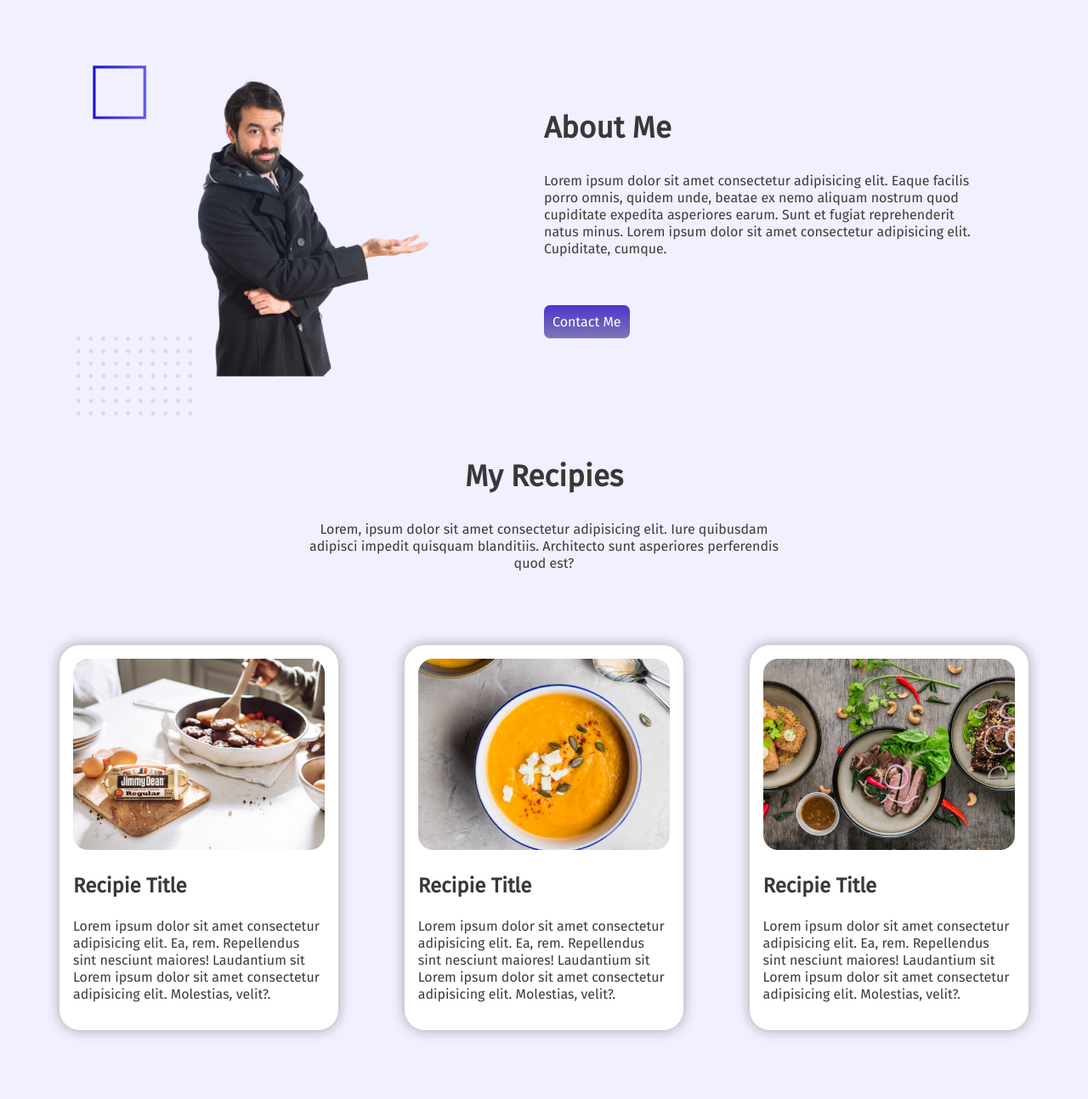
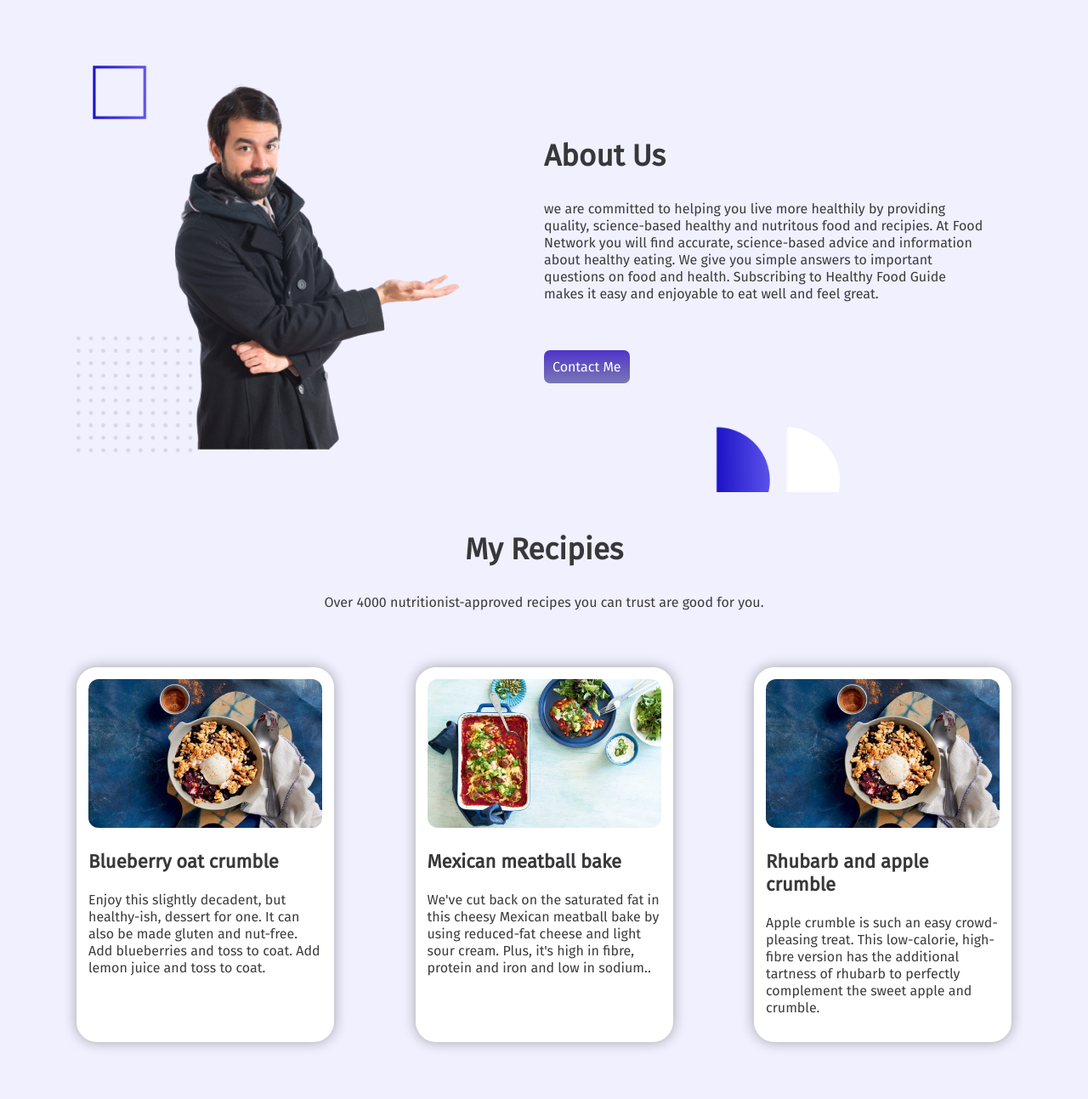
Before and after one commit to JobayerHosen/Food-Network, a plain HTML site: page index.html in a window 1280 px wide. Shown: the part 720-2013 px from the top of the page at 85% size. Drawn offline with Linux system fonts and the light colour scheme.

Commit message:
replaced all placeholder content with real ones

```diff
--- a/css/style.css
+++ b/css/style.css
@@ -111,6 +111,7 @@ nav li a {
 .texts .header-title {
     font-size: 45px;
     color: #38383a;
+    letter-spacing: 2px;
 }
 .header-title span {
     color: #591fce;
@@ -124,7 +125,7 @@ nav li a {
     background-repeat: no-repeat;
 }
 .about .imgBx img {
-    width: 65%;
+    width: 80%;
 }
 .about .btn {
     margin-top: 40px;
@@ -141,18 +142,24 @@ nav li a {
 }
 .recipies .flex {
     padding: 0;
-    margin: 40px 0;
+    margin: 20px;
 }
 .card {
-    width: 33%;
-    flex-basis: 26%;
-    border: 16px solid #fff;
+    width: 25%;
+    /* flex-basis: 25%; */
+    border: 14px solid #fff;
     border-radius: 24px;
     box-shadow: 0 0 15px #0f0f0f59;
     background-color: #fff;
 }
+.card img {
+    border-radius: 12px;
+}
+.card a {
+    text-decoration: none;
+}
 .card .card-title {
-    font-size: 24px;
+    font-size: 22px;
     color: #38383a;
 }
 
--- a/index.html
+++ b/index.html
@@ -29,12 +29,12 @@
         <div class="container">
             <div class="flex">
                 <div class="texts">
-                    <h1 class="header-title">
-                        <span>Skip </span>The Diet, <br>
-                         Just Eat Healthy <br> With Food Network
+                    <h1 class="header-title">Getting Healthy <br>
+                         Starts Here....... <br> at<span> Food Network</span>
                     </h1>
                     <p class="description">
-                        Lorem ipsum dolor sit amet consectetur adipisicing elit. Reiciendis sunt maiores voluptatem culpa laboriosam perferendis facilis.
+                        The key to good health is good nutrition, so Food Network is your complete guide to healthy eating and getting the best nutrition.
+
                     </p>
                     <a href="#recipies" class="btn">Order Food</a>
                 </div>
@@ -53,9 +53,9 @@
                     <img src="images/Person_male.png" alt="women">
                 </div>
                 <div class="texts">
-                    <h2 class="section-title">About Me</h2>
+                    <h2 class="section-title">About Us</h2>
                     <p class="description">
-                        Lorem ipsum dolor sit amet consectetur adipisicing elit. Eaque facilis porro omnis, quidem unde, beatae ex nemo aliquam nostrum quod cupiditate expedita asperiores earum. Sunt et fugiat reprehenderit natus minus. Lorem ipsum dolor sit amet consectetur adipisicing elit. Cupiditate, cumque.
+                        we are committed to helping you live more healthily by providing quality, science-based healthy and nutritous food and recipies. At Food Network you will find accurate, science-based advice and information about healthy eating. We give you simple answers to important questions on food and health. Subscribing to Healthy Food Guide makes it easy and enjoyable to eat well and feel great.
                     </p>
                     <a href="#contact" class="btn">Contact Me</a>
                 </div>
@@ -68,34 +68,36 @@
         <div class="container">
             <div class="texts">
                 <h2 class="section-title">My Recipies</h2>
-                <p class="description">Lorem, ipsum dolor sit amet consectetur adipisicing elit. Iure quibusdam adipisci impedit quisquam blanditiis. Architecto sunt asperiores perferendis quod est?</p>
+                <p class="description">Over 4000 nutritionist-approved recipes you can trust are good for you.</p>
             </div>
             <div class="flex">
                 <div class="card">
                     <div class="cardImg">
-                        <img src="images/food/Project Cover.jpg" alt="">
+                        <a href="#"><img src="images/food/Blueberry-Oat-Crsip-1024x652.jpg" alt=""></a>
                     </div>
                     <div class="cardText">
-                        <h3 class="card-title">Recipie Title</h3>
-                        <p class="description">Lorem ipsum dolor sit amet consectetur adipisicing elit. Ea, rem. Repellendus sint nesciunt maiores! Laudantium sit Lorem ipsum dolor sit amet consectetur adipisicing elit. Molestias, velit?.</p>
+                        <a href="#"><h3 class="card-title">Blueberry oat crumble</h3></a>
+                        <p class="description">Enjoy this slightly decadent, but healthy-ish, dessert for one. It can also be made gluten and nut-free. Add blueberries and toss to coat. Add lemon juice and toss to coat.
+                        </p>
                     </div>
                 </div>
                 <div class="card">
                     <div class="cardImg">
-                        <img src="images/food/Project Cover.png" alt="">
+                        <a href="#"><img src="images/food/Mexican-Baked-Bean-Meatball-Bake-1024x652.jpg" alt=""></a>
                     </div>
                     <div class="cardText">
-                        <h3 class="card-title">Recipie Title</h3>
-                        <p class="description">Lorem ipsum dolor sit amet consectetur adipisicing elit. Ea, rem. Repellendus sint nesciunt maiores! Laudantium sit Lorem ipsum dolor sit amet consectetur adipisicing elit. Molestias, velit?.</p>
+                        <a href="#"><h3 class="card-title">Mexican meatball bake</h3></a>
+                        <p class="description">We've cut back on the saturated fat in this cheesy Mexican meatball bake by using reduced-fat cheese and light sour cream. Plus, it's high in fibre, protein and iron and low in sodium..</p>
                     </div>
                 </div>
                 <div class="card">
                     <div class="cardImg">
-                        <img src="images/food/Project Cover1.jpg" alt="">
+                        <a href="#"><img src="images/food/Blueberry-Oat-Crsip-1024x652.jpg" alt=""></a>
                     </div>
                     <div class="cardText">
-                        <h3 class="card-title">Recipie Title</h3>
-                        <p class="description">Lorem ipsum dolor sit amet consectetur adipisicing elit. Ea, rem. Repellendus sint nesciunt maiores! Laudantium sit Lorem ipsum dolor sit amet consectetur adipisicing elit. Molestias, velit?.</p>
+                        <a href="#"><h3 class="card-title">Rhubarb and apple crumble</h3></a>
+                        <p class="description">Apple crumble is such an easy crowd-pleasing treat. This low-calorie, high-fibre version has the additional tartness of rhubarb to perfectly complement the sweet apple and crumble.</p>
+                        </p>
                     </div>
                 </div>
             </div>
```
Also changed, not shown: images/food/Blueberry-Oat-Crsip-1024x652.jpg (added), images/food/Mexican-Baked-Bean-Meatball-Bake-1024x652.jpg (added), images/food/Rhubarb-and-red-apple-crumble-1024x652.jpg (added).
